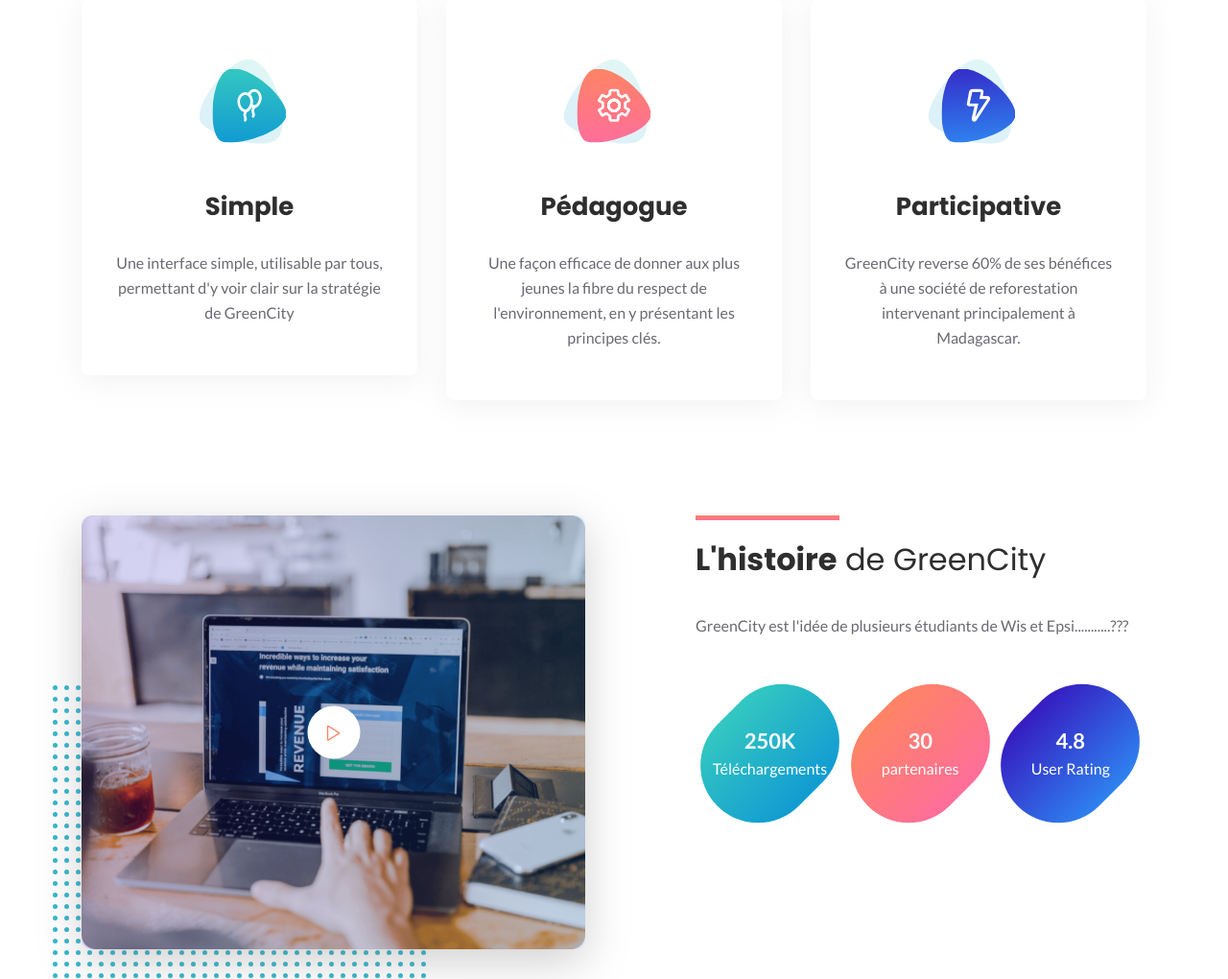
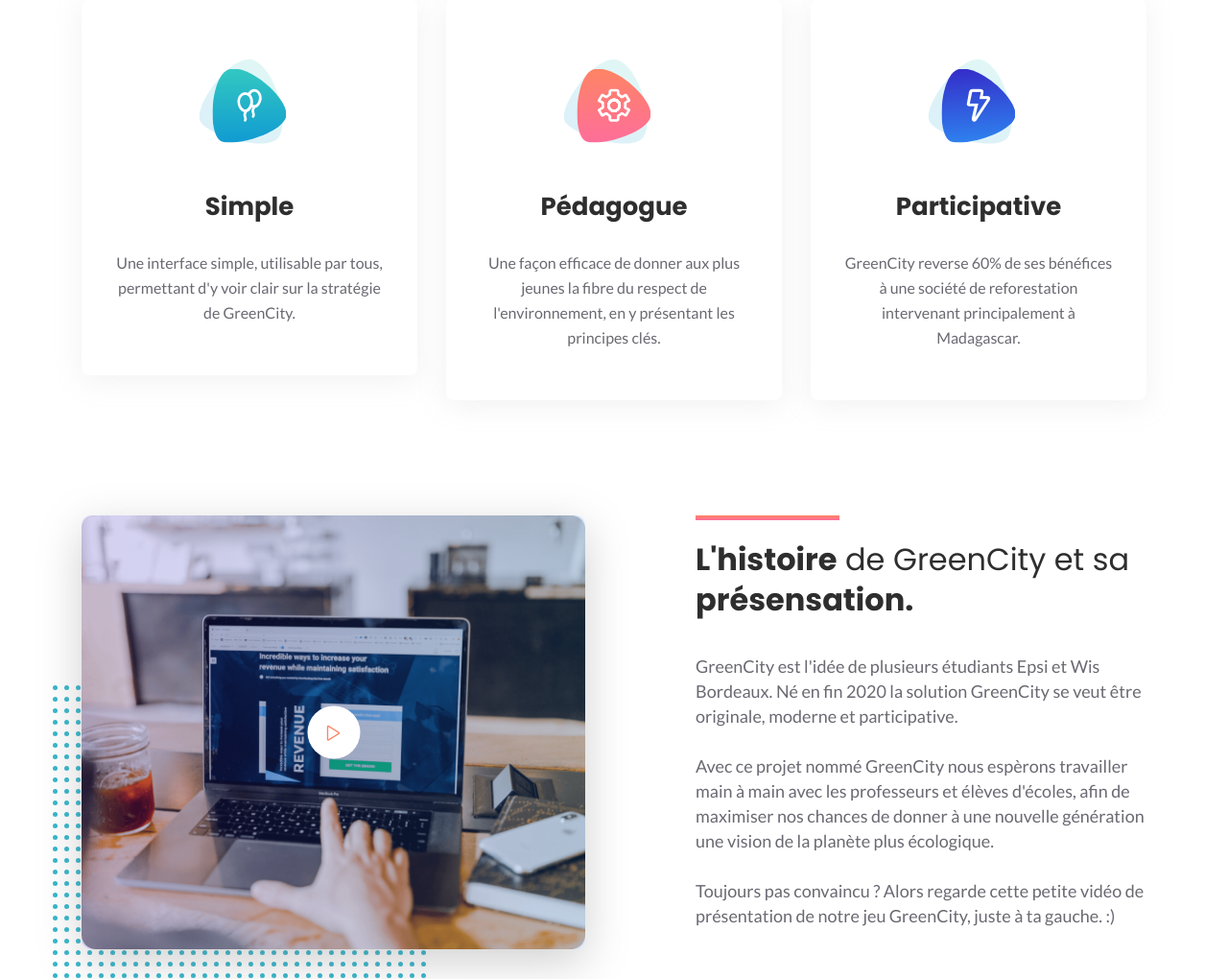
Before and after one commit to saltyfoxy/WorkShopB3EPSIBdxTeam2, a PHP site: page / in a window 1280 px wide. Shown: the part 1558-2578 px from the top of the page at 96% size. Run offline with PHP 8.4, Linux system fonts and the light colour scheme.

Commit message:
Update index.php
Suppresion bouton jeu nav bar + changement texte body

+ changement lien vers repertoire jeu au lieu de jeu.php

```diff
--- a/index.php
+++ b/index.php
@@ -11,7 +11,7 @@
     <meta name="viewport" content="width=device-width, initial-scale=1">
 
     <!--====== Favicon Icon ======-->
-    <link rel="shortcut icon" href="assets/images/logo_flavicon.png" type="image/png">
+        <link rel="shortcut icon" href="assets/images/logo_flavicon.png" type="image/png">
 
     <!--====== Animate CSS ======-->
     <link rel="stylesheet" href="assets/css/animate.css">
@@ -91,9 +91,6 @@
                                 </ul>
                             </div> <!-- navbar collapse -->
 
-                            <div class="navbar-btn d-none d-sm-inline-block">
-                                <a class="main-btn" data-scroll-nav="0" href="jeu/jeu.php" rel="nofollow">Lancer le jeu</a>
-                            </div>
 
                             <a href="logout.php"> <button style="margin-left: 3%;" type="button" class="btn btn-success">Déconnexion</button> </a>
                             <?php if (isset($_SESSION['prenom'])): ?>
@@ -119,7 +116,7 @@
                             <h3 class="header-title wow fadeInUp" data-wow-duration="1.3s" data-wow-delay="0.2s">Green<span class="title_city">City</span></h3>
                             <h2 class="header-sub-title wow fadeInUp" data-wow-duration="1.3s" data-wow-delay="0.5s">Rebâtissez le monde de demain.</h2>
                             <p class="text wow fadeInUp" data-wow-duration="1.3s" data-wow-delay="0.8s">Serious Game à destination de tous, rendez-vous juste en dessous.</p>
-                            <a href="jeu/jeu.php" style="height: 100%; width: 300px" class="main-btn wow fadeInUp" data-wow-duration="1.3s" data-wow-delay="1.1s">Lancer GreenCity - Le Jeu</a>
+                            <a href="jeu" style="height: 100%; width: 300px" class="main-btn wow fadeInUp" data-wow-duration="1.3s" data-wow-delay="1.1s">Lancer GreenCity - Le Jeu</a>
                         </div> <!-- header hero content -->
                     </div>
                 </div> <!-- row -->
@@ -189,7 +186,7 @@
                         </div>
                         <div class="services-content mt-30">
                             <h4 class="services-title"><a href="#">Simple</a></h4>
-                            <p class="text">Une interface simple, utilisable par tous, permettant d'y voir clair sur la stratégie de GreenCity</p>
+                            <p class="text">Une interface simple, utilisable par tous, permettant d'y voir clair sur la stratégie de GreenCity.</p>
                         </div>
                     </div> <!-- single services -->
                 </div>
@@ -252,36 +249,11 @@
                         <div class="counter-content">
                             <div class="section-title">
                                 <div class="line"></div>
-                                <h3 class="title">L'histoire<span> de GreenCity</span></h3>
+                                <h3 class="title">L'histoire<span> de GreenCity et sa </span> présensation.</h3>
                             </div> <!-- section title -->
-                            <p class="text">GreenCity est l'idée de plusieurs étudiants de Wis et Epsi...........???</p>
+                            <p style="font-size: 18px;" class="text">GreenCity est l'idée de plusieurs étudiants Epsi et Wis Bordeaux. Né en fin 2020 la solution GreenCity se veut être originale, moderne et participative. <br/><br/>Avec ce projet nommé GreenCity nous espèrons travailler main à main avec les professeurs et élèves d'écoles, afin de maximiser nos chances de donner à une nouvelle génération une vision de la planète plus écologique.<br/><br/>Toujours pas convaincu ? Alors regarde cette petite vidéo de présentation de notre jeu GreenCity, juste à ta gauche. :) </p>
                         </div> <!-- counter content -->
-                        <div class="row no-gutters">
-                            <div class="col-4">
-                                <div class="single-counter counter-color-1 d-flex align-items-center justify-content-center">
-                                    <div class="counter-items text-center">
-                                        <span class="count"><span class="counter">250</span>K</span>
-                                        <p class="text">Téléchargements</p>
-                                    </div>
-                                </div> <!-- single counter -->
-                            </div>
-                            <div class="col-4">
-                                <div class="single-counter counter-color-2 d-flex align-items-center justify-content-center">
-                                    <div class="counter-items text-center">
-                                        <span class="count"><span class="counter">30</span></span>
-                                        <p class="text">partenaires</p>
-                                    </div>
-                                </div> <!-- single counter -->
-                            </div>
-                            <div class="col-4">
-                                <div class="single-counter counter-color-3 d-flex align-items-center justify-content-center">
-                                    <div class="counter-items text-center">
-                                        <span class="count"><span class="counter">4.8</span></span>
-                                        <p class="text">User Rating</p>
-                                    </div>
-                                </div> <!-- single counter -->
-                            </div>
-                        </div> <!-- row -->
+                         <!-- row -->
                     </div> <!-- counter wrapper -->
                 </div>
             </div> <!-- row -->
@@ -320,7 +292,7 @@
                     <div class="col-lg-4 col-md-6 col-sm-8">
                         <div class="footer-about mt-50 wow fadeIn" data-wow-duration="1s" data-wow-delay="0.2s">
                             <a class="logo" href="#">
-                                <img style="background-color: rgba(255, 255, 255, 0.4)" src="assets/images/logo-greencity.png" alt="logo">
+                                <img src="assets/images/logo-greencity.png" alt="logo">
                             </a>
                             <p class="text">GreenCity, le serious game qui fait participer tout le monde. Une solution pour bâtir un monde meilleur.</p>
                             <ul class="social">
```
